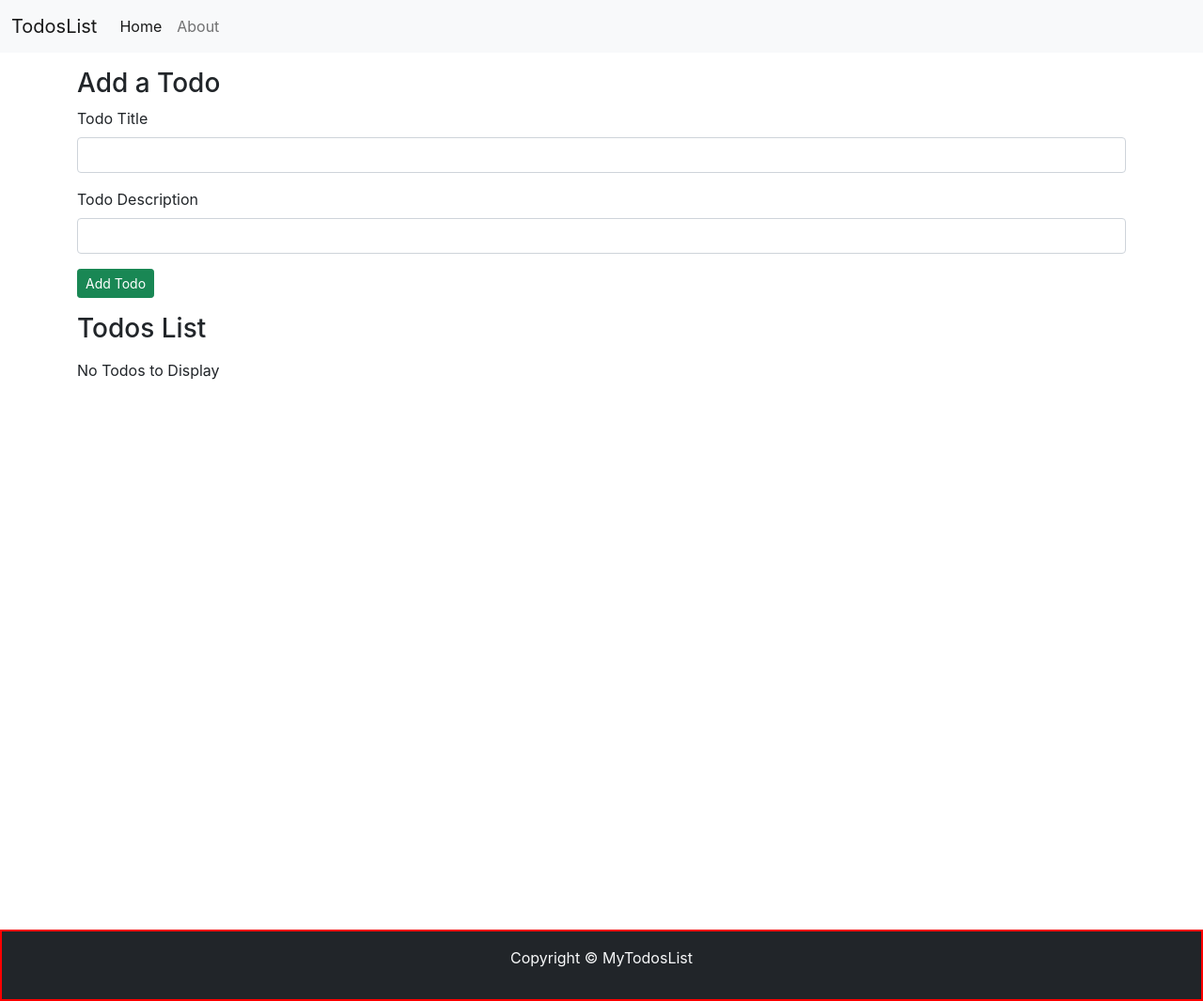
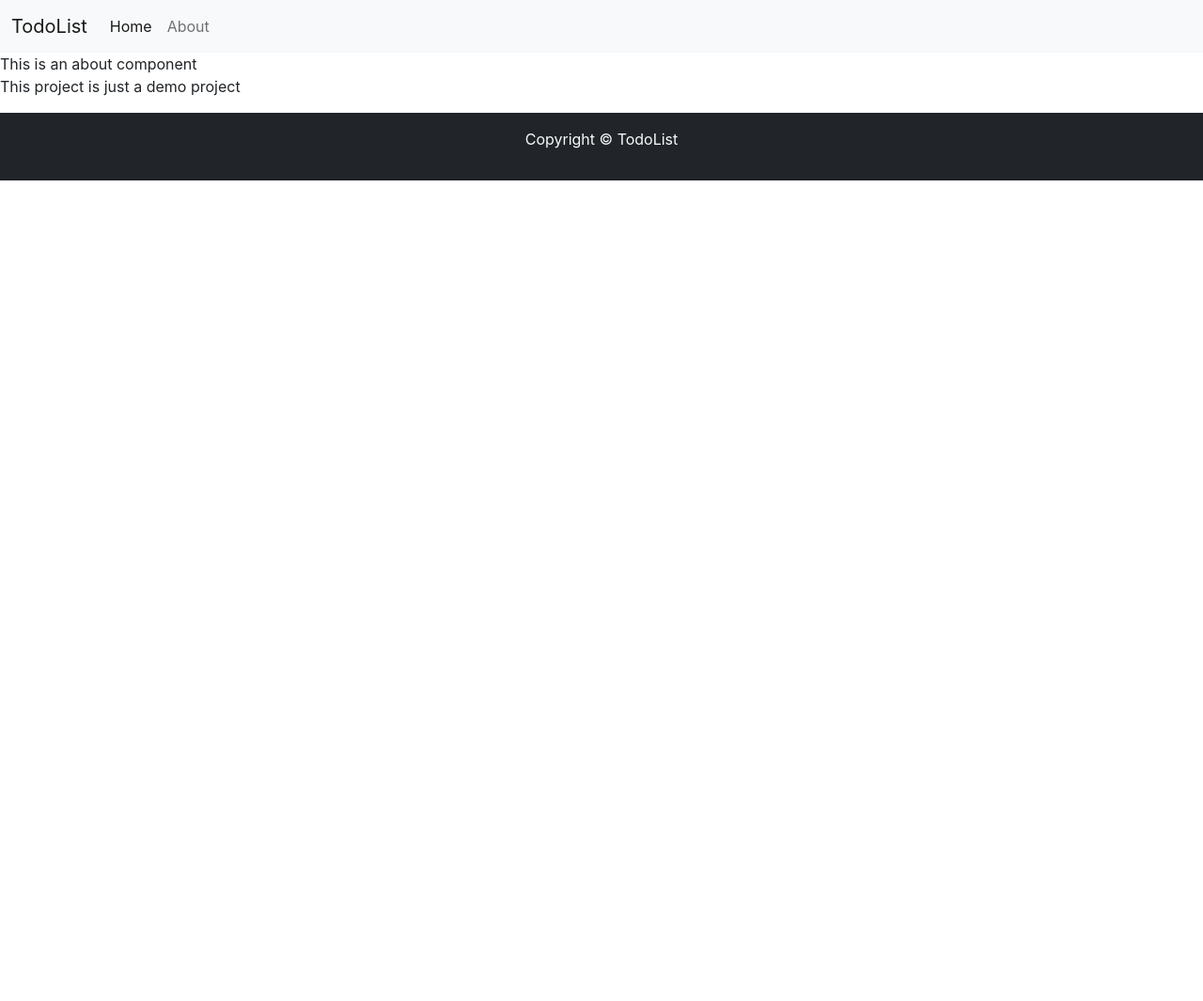
Before and after one commit to TrixCoder/TodoList, a React (Create React App) app: page /about in a window 1280 px wide. Shown: the whole page at 94% size. After the commit the page ends 800 px from the top, so only its background shows below. Built offline with nearby package versions, Linux system fonts and the light colour scheme.

Commit message:
Added about section and routing system

```diff
--- a/package.json
+++ b/package.json
@@ -8,8 +8,8 @@
     "@testing-library/user-event": "^13.5.0",
     "react": "^18.0.0",
     "react-dom": "^18.0.0",
-    "react-router-dom": "^6.3.0",
-    "react-scripts": "^2.1.3",
+    "react-router-dom": "^5.2.0",
+    "react-scripts": "^5.0.1",
     "web-vitals": "^2.1.4"
   },
   "scripts": {
--- a/public/index.html
+++ b/public/index.html
@@ -2,7 +2,6 @@
 <html lang="en">
   <head>
     <meta charset="utf-8" />
-    <link href="https://cdn.jsdelivr.net/npm/bootstrap@5.1.3/dist/css/bootstrap.min.css" rel="stylesheet" integrity="sha384-1BmE4kWBq78iYhFldvKuhfTAU6auU8tT94WrHftjDbrCEXSU1oBoqyl2QvZ6jIW3" crossorigin="anonymous">
     <link rel="icon" href="%PUBLIC_URL%/favicon.ico" />
     <meta name="viewport" content="width=device-width, initial-scale=1" />
     <meta name="theme-color" content="#000000" />
@@ -11,13 +10,16 @@
       content="Web site created using create-react-app"
     />
     <link rel="apple-touch-icon" href="%PUBLIC_URL%/logo192.png" />
+
     <link rel="manifest" href="%PUBLIC_URL%/manifest.json" />
-
-    <title>Todos List | Trixter</title>
+    <!-- Bootstrap CSS -->
+    <link href="https://cdn.jsdelivr.net/npm/bootstrap@5.0.0-beta3/dist/css/bootstrap.min.css" rel="stylesheet" integrity="sha384-eOJMYsd53ii+scO/bJGFsiCZc+5NDVN2yr8+0RDqr0Ql0h+rP48ckxlpbzKgwra6" crossorigin="anonymous">
+    <title>Todos List | CodeWithHarry</title>
   </head>
   <body>
     <noscript>You need to enable JavaScript to run this app.</noscript>
     <div id="root"></div>
   </body>
-  <script src="https://cdn.jsdelivr.net/npm/bootstrap@5.1.3/dist/js/bootstrap.bundle.min.js" integrity="sha384-ka7Sk0Gln4gmtz2MlQnikT1wXgYsOg+OMhuP+IlRH9sENBO0LRn5q+8nbTov4+1p" crossorigin="anonymous"></script>
+  <script src="https://cdn.jsdelivr.net/npm/bootstrap@5.0.0-beta3/dist/js/bootstrap.bundle.min.js" integrity="sha384-JEW9xMcG8R+pH31jmWH6WWP0WintQrMb4s7ZOdauHnUtxwoG2vI5DkLtS3qm9Ekf" crossorigin="anonymous"></script>
+
 </html>
--- a/src/App.js
+++ b/src/App.js
@@ -1,35 +1,46 @@
 import './App.css';
-import Header from './MyComponents/Header';
-import { Todos } from './MyComponents/Todos';
-import { Footer } from './MyComponents/Footer';
-import { AddTodo } from './MyComponents/AddTodo';
+import Header from "./MyComponents/Header";
+import { Todos } from "./MyComponents/Todos";
+import { Footer } from "./MyComponents/Footer";
+import { AddTodo } from "./MyComponents/AddTodo";
+import { About } from "./MyComponents/About";
 import React, { useState, useEffect } from 'react';
+import {
+  BrowserRouter as Router,
+  Switch,
+  Route
+} from "react-router-dom";
 
 function App() {
   let initTodo;
   if (localStorage.getItem("todos") === null) {
     initTodo = [];
-  } else {
+  }
+  else {
     initTodo = JSON.parse(localStorage.getItem("todos"));
   }
+
+
   const onDelete = (todo) => {
-    console.log("On delete is called of todo", todo);
 
     setTodos(todos.filter((e) => {
       return e !== todo;
-    }))
-
+    }));
     localStorage.setItem("todos", JSON.stringify(todos));
-  };
+  }
 
   const addTodo = (title, desc) => {
     let sno;
-    if (todos.length == 0) sno = 0;
-    else sno = todos[todos.length - 1].sno + 1;
+    if (todos.length === 0) {
+      sno = 0;
+    }
+    else {
+      sno = todos[todos.length - 1].sno + 1;
+    }
     const myTodo = {
       sno: sno,
       title: title,
-      desc: desc
+      desc: desc,
     }
     setTodos([...todos, myTodo]);
   }
@@ -41,10 +52,23 @@ function App() {
 
   return (
     <>
-      <Header title="TodosList" searchBar={false} />
-      <AddTodo addTodo={addTodo} />
-      <Todos todos={todos} onDelete={onDelete} />
+    <Router>
+      <Header title="TodoList" searchBar={false} />
+      <Switch>
+          <Route exact path="/" render={()=>{
+            return(
+            <>
+            <AddTodo addTodo={addTodo} />
+            <Todos todos={todos} onDelete={onDelete} />
+            </>)
+          }}>
+          </Route>
+          <Route exact path="/about">
+            <About />
+          </Route>
+        </Switch>
       <Footer />
+    </Router>
     </>
   );
 }
--- /dev/null
+++ b/src/MyComponents/About.js
@@ -0,0 +1,10 @@
+import React from 'react'
+
+export const About = () => {
+    return (
+        <div>
+            This is an about component
+            <p>This project is just a demo project</p>
+        </div>
+    )
+}
--- a/src/MyComponents/AddTodo.js
+++ b/src/MyComponents/AddTodo.js
@@ -1,14 +1,16 @@
-import React, { useState } from 'react'
+import React, { useState } from 'react';
 
 export const AddTodo = ({ addTodo }) => {
     const [title, setTitle] = useState("");
     const [desc, setDesc] = useState("");
 
+
     const submit = (e) => {
         e.preventDefault();
         if (!title || !desc) {
-            alert("Title and Description cannot be blank");
-        } else {
+            alert("Title or Description cannot be blank");
+        }
+        else {
             addTodo(title, desc);
             setTitle("");
             setDesc("");
@@ -20,11 +22,12 @@ export const AddTodo = ({ addTodo }) => {
             <form onSubmit={submit}>
                 <div className="mb-3">
                     <label htmlFor="title" className="form-label">Todo Title</label>
-                    <input type="text" value={title} className="form-control" onChange={(e) => setTitle(e.target.value)} id="title" aria-describedby="titleHelp" />
+                    <input type="text" value={title} onChange={(e) => setTitle(e.target.value)} className="form-control" id="title" aria-describedby="emailHelp" />
+
                 </div>
                 <div className="mb-3">
                     <label htmlFor="desc" className="form-label">Todo Description</label>
-                    <input type="text" value={desc} className="form-control" onChange={(e) => setDesc(e.target.value)} id="desc" />
+                    <input type="text" value={desc} onChange={(e) => setDesc(e.target.value)} className="form-control" id="desc" />
                 </div>
                 <button type="submit" className="btn btn-sm btn-success">Add Todo</button>
             </form>
--- a/src/MyComponents/Footer.js
+++ b/src/MyComponents/Footer.js
@@ -1,17 +1,12 @@
 import React from 'react'
 
+
 export const Footer = () => {
-  let footerStyle = {
-    position: "relative",
-    top: "10vh",
-    width: "100%",
-    border: "2px solid red"
-  };
-  return (
-    <footer className="bg-dark text-light py-3" style={footerStyle}>
-      <p className="text-center">
-        Copyright &copy; MyTodosList
-      </p>
-    </footer>
-  )
+    return (
+        <footer className="bg-dark text-light py-3">
+            <p className="text-center">
+            Copyright &copy; TodoList
+            </p>
+        </footer>
+    )
 }
--- a/src/MyComponents/Header.js
+++ b/src/MyComponents/Header.js
@@ -1,35 +1,35 @@
 import React from 'react'
 import PropTypes from 'prop-types'
+import { Link } from "react-router-dom";
 
 export default function Header(props) {
-  return (
-    <nav className="navbar navbar-expand-lg navbar-light bg-light">
+    return (
+        <nav className="navbar navbar-expand-lg navbar-light bg-light">
         <div className="container-fluid">
-          <a className="navbar-brand" href="#">{props.title}</a>
+          <Link className="navbar-brand" to="/">{props.title}</Link>
           <button className="navbar-toggler" type="button" data-bs-toggle="collapse" data-bs-target="#navbarSupportedContent" aria-controls="navbarSupportedContent" aria-expanded="false" aria-label="Toggle navigation">
             <span className="navbar-toggler-icon"></span>
           </button>
           <div className="collapse navbar-collapse" id="navbarSupportedContent">
             <ul className="navbar-nav me-auto mb-2 mb-lg-0">
               <li className="nav-item">
-                <a className="nav-link active" aria-current="page" href="#">Home</a>
+                <Link className="nav-link active" aria-current="page" to="/">Home</Link>
               </li>
               <li className="nav-item">
-                <a className="nav-link" href="#">About</a>
+                <Link className="nav-link" to="/about">About</Link>
               </li>
             </ul>
-            {props.searchBar? <form className="d-flex">
+            { props.searchBar? <form className="d-flex">
               <input className="form-control me-2" type="search" placeholder="Search" aria-label="Search" />
               <button className="btn btn-outline-success" type="submit">Search</button>
-            </form> : ""}
+            </form>: ""}
           </div>
         </div>
       </nav>
-  )
+    )
 }
-
 Header.defaultProps = {
-  title: "Default Title",
+  title: "Your Title Here",
   searchBar: true
 }
 
--- a/src/MyComponents/TodoItem.js
+++ b/src/MyComponents/TodoItem.js
@@ -1,18 +1,14 @@
 import React from 'react'
 
-export const TodoItem = ({ todo, onDelete }) => {
-  let myStyle = {
-    width: "18rem",
-  };
-  return (
-    <div className = "my-3">
-      <div className="card" style={myStyle}>
-        <div className="card-body">
-          <h5 className="card-title">{todo.title}</h5>
-          <p className="card-text">{todo.desc}</p>
-          <button className="btn btn-sm btn-danger" onClick={() => { onDelete(todo) }}>Delete</button>
+export const TodoItem = ({todo, onDelete}) => {
+    return (
+        <>
+        <div>
+           <h4>{todo.title}</h4>
+           <p>{todo.desc}</p>
+           <button className="btn btn-sm btn-danger" onClick={()=>{onDelete(todo)}}>Delete</button>
         </div>
-      </div>
-    </div>
-  )
+        <hr/>
+        </>
+    )
 }
--- a/src/MyComponents/Todos.js
+++ b/src/MyComponents/Todos.js
@@ -1,5 +1,5 @@
 import React from 'react'
-import { TodoItem } from "./TodoItem"
+import {TodoItem} from "./TodoItem";
 
 export const Todos = (props) => {
     let myStyle = {
@@ -7,16 +7,15 @@ export const Todos = (props) => {
         margin: "40px auto"
     }
     return (
-    <div className = "container my-3" style={myStyle}>
+        <div className="container" style={myStyle}>
             <h3 className="my-3">Todos List</h3>
-      {props.todos.length == 0? "No Todos to Display":  props.todos.map((todo)=>{
-        return (
-          <>
-          <TodoItem todo={todo} key={todo.sno} onDelete={props.onDelete}/>
-          </>
+            {props.todos.length===0? "No Todos to display":
+            props.todos.map((todo)=>{
+                console.log(todo.sno);
+                return (<TodoItem todo={todo} key={todo.sno} onDelete={props.onDelete}/>
                 )
-      })}
-
+            })
+              }
         </div>
     )
 }
--- a/src/index.js
+++ b/src/index.js
@@ -1,11 +1,10 @@
 import React from 'react';
-import ReactDOM from 'react-dom/client';
+import ReactDOM from 'react-dom';
 import './index.css';
 import App from './App';
 import reportWebVitals from './reportWebVitals';
 
-const root = ReactDOM.createRoot(document.getElementById('root'));
-root.render(
+ReactDOM.render(
   <React.StrictMode>
     <App />
   </React.StrictMode>,
```
Also changed, not shown: 1 other file (tests, documents, lock files or other folders). Lines whose indentation alone changed are shown as unchanged.
